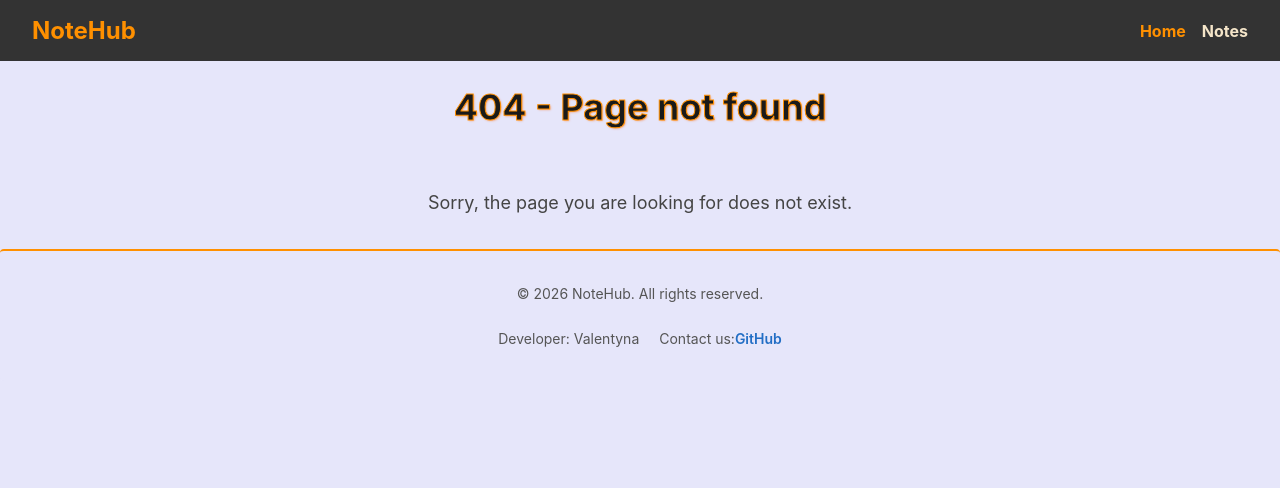
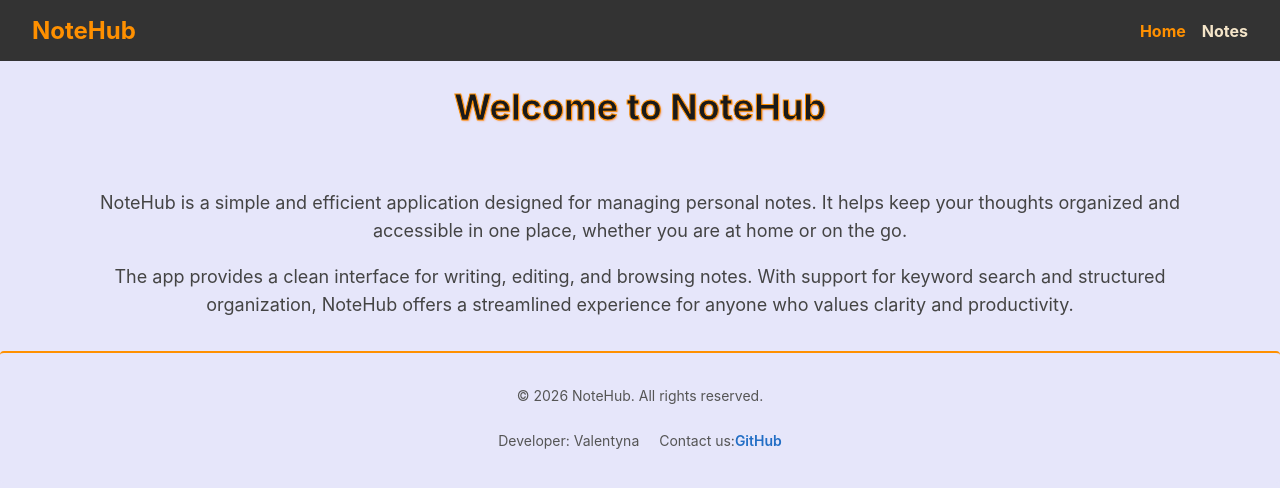
Before and after one commit to Tema817/07-routing-nextjs, a Next.js app: page / in a window 1280 px wide. Before the commit this address had no page. Shown: the top 488 px of the page. Built offline with nearby package versions, Linux system fonts and the light colour scheme.

Commit message:
Create page.tsx

```diff
--- /dev/null
+++ b/app/page.tsx
@@ -0,0 +1,22 @@
+import css from "./Home.module.css";
+
+export default function HomePage() {
+  return (
+<main>
+  <div className={css.container}>
+    <h1 className={css.title}>Welcome to NoteHub</h1>
+    <p className={css.description}>
+      NoteHub is a simple and efficient application designed for managing
+      personal notes. It helps keep your thoughts organized and accessible
+      in one place, whether you are at home or on the go.
+    </p>
+    <p className={css.description}>
+      The app provides a clean interface for writing, editing, and browsing
+      notes. With support for keyword search and structured organization,
+      NoteHub offers a streamlined experience for anyone who values clarity
+      and productivity.
+    </p>
+  </div>
+</main>
+  );
+}
```
